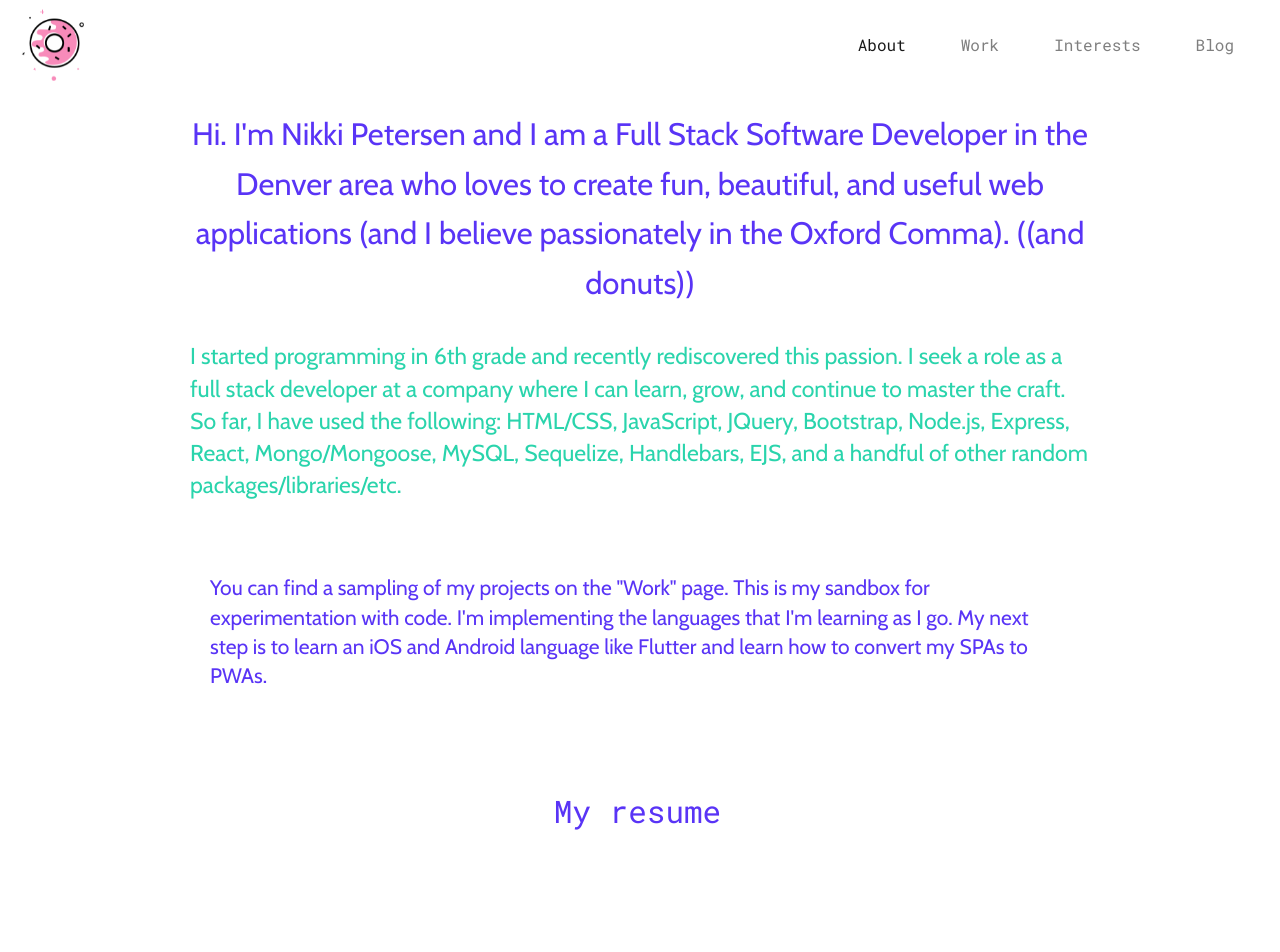
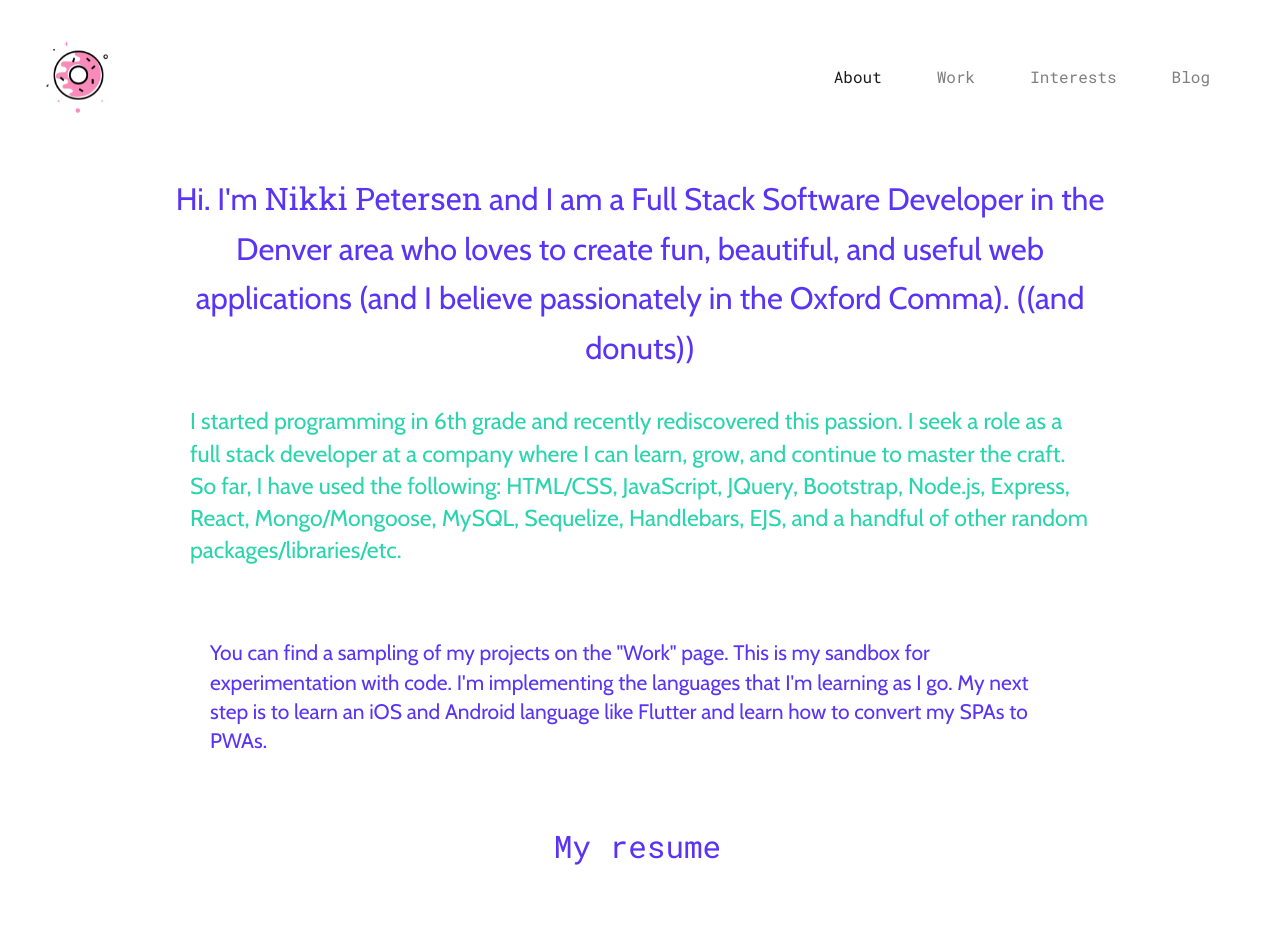
Before and after one commit to piknikki/np-dev2, a React (Create React App) app: page / in a window 1280 px wide. Shown: the top 952 px of the page. Built offline with nearby package versions, Linux system fonts and the light colour scheme.

Commit message:
minor adjustments to margins

```diff
--- a/public/index.html
+++ b/public/index.html
@@ -19,7 +19,7 @@
       work correctly both with client-side routing and a non-root public URL.
       Learn how to configure a non-root public URL by running `npm run build`.
     -->
-    <link href="https://fonts.googleapis.com/css?family=Cabin|Roboto+Mono" rel="stylesheet">
+    <link href="https://fonts.googleapis.com/css?family=Cabin|Roboto+Mono|Nunito|Roboto+Slab" rel="stylesheet">
     <title>React App</title>
   </head>
   <body>
--- a/src/App.css
+++ b/src/App.css
@@ -1,3 +1,10 @@
+/*font-family: 'Roboto Slab', serif;*/
+/*font-family: 'Nunito', sans-serif;*/
+
+#navbar-element {
+  padding: 40px 40px;
+}
+
 .App-logo {
   animation: App-logo-spin infinite 20s linear;
   height: 8vmin;
@@ -9,15 +16,6 @@
   color: #61dafb;
 }
 
-/*.logo {*/
-/*  text-align: center;*/
-/*  height: 105px;*/
-/*  width: 100px;*/
-/*  left: calc(100px + (6px * 3));*/
-/*  top: calc(20px + (6px * 3));*/
-/*  position: absolute;*/
-/*  margin: auto;*/
-/*}*/
 
 .container {
   padding: 10px 50px;
--- a/src/App.js
+++ b/src/App.js
@@ -39,7 +39,7 @@ class App extends Component {
     return (
 
         <Router>
-          <Navbar color="inverse" light expand="md" toggleable="true" >
+          <Navbar id="navbar-element" color="inverse" light expand="md" toggleable="true" >
             <NavbarBrand href="/" className="logo ">
               <img
                   id="App-logo"
--- a/src/pages/About.js
+++ b/src/pages/About.js
@@ -15,7 +15,7 @@ function About() {
         <Container>
             <Row>
                 <Col xs="auto" className="intro">
-                    <h1>Hi.  I'm Nikki Petersen and I am a Full Stack Software Developer in the Denver area
+                    <h1>Hi.  I'm <span className="name">Nikki Petersen</span> and I am a Full Stack Software Developer in the Denver area
                         who loves to create fun, beautiful, and useful web applications (and I believe passionately in
                         the Oxford Comma).  ((and donuts))</h1>
                     <h2>I started programming in 6th grade and recently rediscovered this passion. I seek a role as a
--- a/src/pages/style.css
+++ b/src/pages/style.css
@@ -71,9 +71,7 @@ h3 {
 }
 
 #resume-container {
-    margin: 20px;
-    padding: 20px 0;
-
+    padding: 10px 0;
 }
 
 #resume-box {
@@ -151,3 +149,7 @@ p {
     margin: 10px;
     padding: 10px;
 }
+
+.name {
+    font-family: 'Roboto Slab', serif;
+}
```
